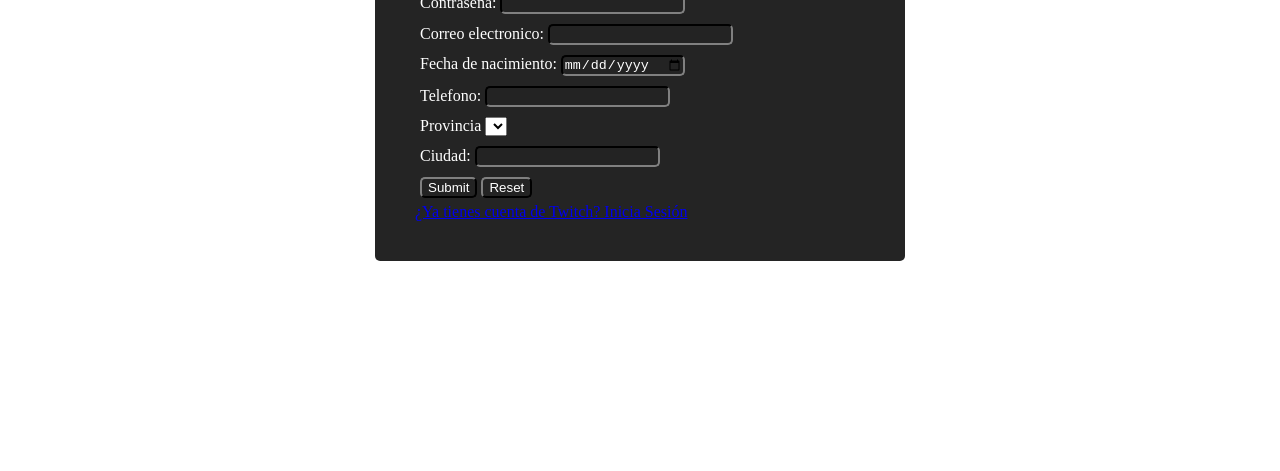
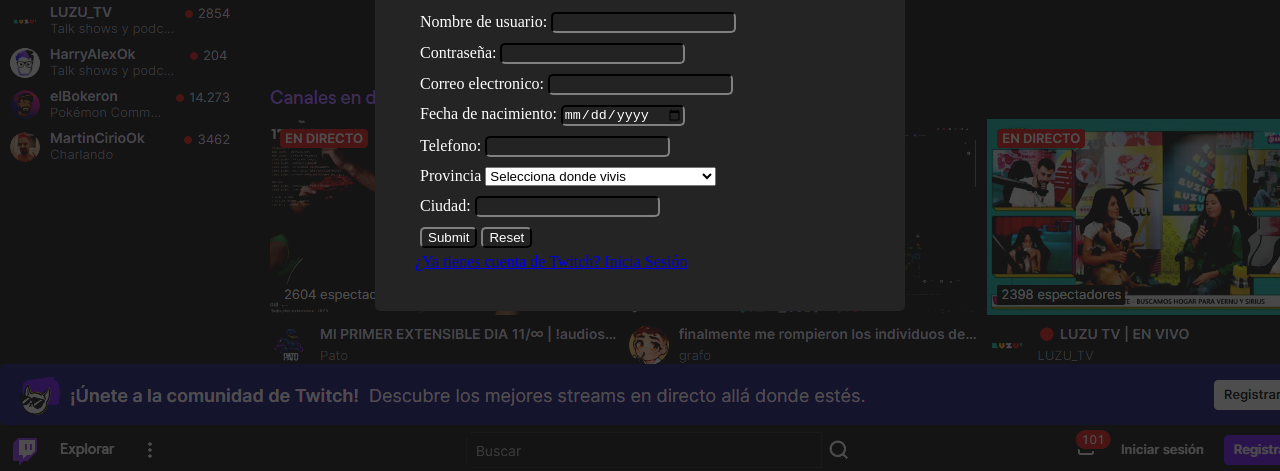
Before and after one commit to aguspertii/08, a plain HTML site: page formulario.html in a window 1280 px wide. Shown: the part 343-814 px from the top of the page. Drawn offline with Linux system fonts and the light colour scheme.

Commit message:
Add files via upload

```diff
--- a/formulario.html
+++ b/formulario.html
@@ -16,7 +16,7 @@
     <main>
         <fieldset>
             <div class="titulo">
-                <img src="assest/logo.png">
+                <img src="assets/logo.png" alt="">
             <h1>Únete a Twitch hoy</h1>
         </div>
             <form action="/crear cuenta" method="post">
@@ -44,31 +44,31 @@
                 <div class="info">
                     <label for="Provincia">Provincia</label>
                     <select name="Provincia" id="Provincia">
-                        <option value="Selecciona donde vivis"></option>
-                        <option value="Buenos Aires"></option>
-                        <option value="Ciudad Autónoma de Buenos Aires"></option>
-                        <option value="Catamarca"></option>
-                        <option value="Chaco"></option>
-                        <option value="Chubut"></option>
-                        <option value="Córdoba"></option>
-                        <option value="Corrientes"></option>
-                        <option value="Entre Ríos"></option>
-                        <option value="Formosa"></option>
-                        <option value="Jujuy"></option>
-                        <option value="La pampa"></option>
-                        <option value="La Rioja"></option>
-                        <option value="Mendoza"></option>
-                        <option value="Misiones"></option>
-                        <option value="Neuquén"></option>
-                        <option value="Rio Negro"></option>
-                        <option value="San Juan"></option>
-                        <option value="Salta"></option>
-                        <option value="San Luis"></option>
-                        <option value="Santa Cruz"></option>
-                        <option value="Santa Fe"></option>
-                        <option value="Santiago del Estero"></option>
-                        <option value="Tierra del Fuego, Antártida e Islas del Atlántico Sur"></option>
-                        <option value="Tucumán"></option>
+                        <option value="Selecciona donde vivis">Selecciona donde vivis</option>
+                        <option value="Buenos Aires">Buenos Aires</option>
+                        <option value="Ciudad Autónoma de Buenos Aires">Ciudad Autónoma de Buenos Aires</option>
+                        <option value="Catamarca">Catamarca</option>
+                        <option value="Chaco">Chaco</option>
+                        <option value="Chubut">Chubut</option>
+                        <option value="Córdoba">Córdoba</option>
+                        <option value="Corrientes">Corrientes</option>
+                        <option value="Entre Ríos">Entre Ríos</option>
+                        <option value="Formosa">Formosa</option>
+                        <option value="Jujuy">Jujuy</option>
+                        <option value="La pampa">La pampa</option>
+                        <option value="La Rioja">La Rioja</option>
+                        <option value="Mendoza">Mendoza</option>
+                        <option value="Misiones">Misiones</option>
+                        <option value="Neuquén">Neuquén</option>
+                        <option value="Rio Negro">Rio Negro</option>
+                        <option value="San Juan">San Juan</option>
+                        <option value="Salta">Salta</option>
+                        <option value="San Luis">San Luis</option>
+                        <option value="Santa Cruz">Santa Cruz</option>
+                        <option value="Santa Fe">Santa Fe</option>
+                        <option value="Santiago del Estero">Santiago del Estero</option>
+                        <option value="Tierra del Fuego">Tierra del Fuego</option>
+                        <option value="Tucumán">Tucumán</option>
 
 
                     </select>
--- a/styles.css
+++ b/styles.css
@@ -1,5 +1,5 @@
 html {
-    background-image: url(assest/twitch.png);
+    background-image: url(assets/twitch.png);
 }
 
 img {
```
Also changed, not shown: formulario2.html (+1 -1 lines).
